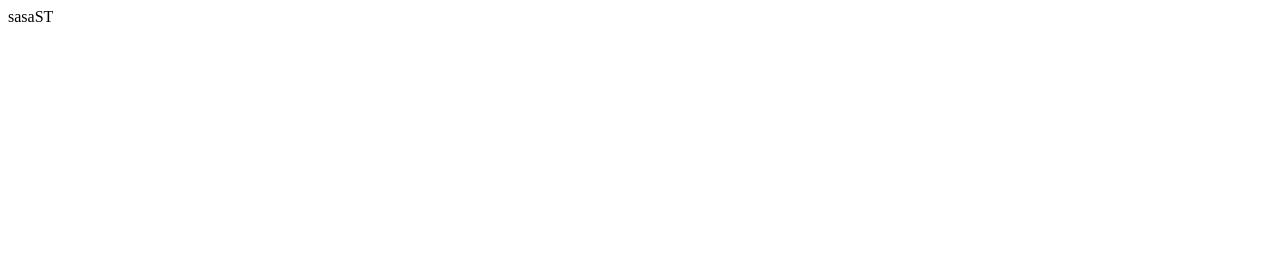
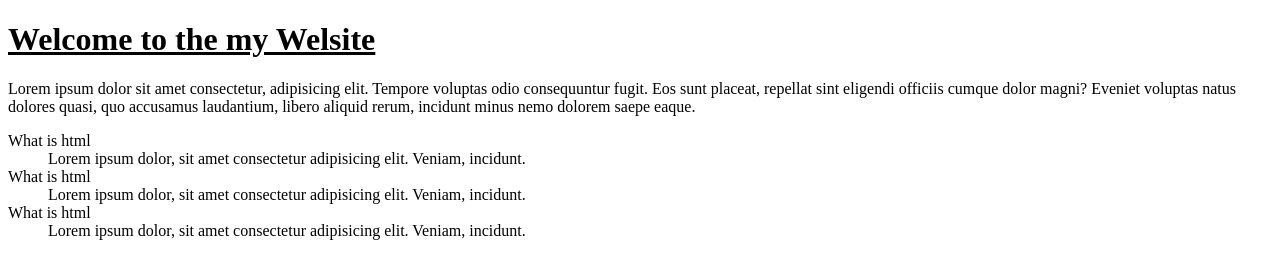
Before and after one commit to anikethnimsara/2026-09-19-IT-Day-03, a plain HTML site: page index.html in a window 1280 px wide. Drawn offline with Linux system fonts and the light colour scheme.

Commit message:
Update index.html to correct title and enhance content structure

```diff
--- a/index.html
+++ b/index.html
@@ -4,11 +4,27 @@
 <head>
     <meta charset="UTF-8">
     <meta name="viewport" content="width=device-width, initial-scale=1.0">
-    <title>Document</title>
+    <title>Day 02</title>
 </head>
 
 <body>
-    sasaST
+    <h1><u>Welcome to the my Welsite</u></h1>
+    <p>Lorem ipsum dolor sit amet consectetur, adipisicing elit. Tempore voluptas odio consequuntur fugit. Eos sunt
+        placeat, repellat sint eligendi officiis cumque dolor magni? Eveniet voluptas natus dolores quasi, quo accusamus
+        laudantium, libero aliquid rerum, incidunt minus nemo dolorem saepe eaque.</p>
+
+    <dl>
+        <dt>What is html</dt>
+        <dd>Lorem ipsum dolor, sit amet consectetur adipisicing elit. Veniam, incidunt.</dd>
+        <dt>What is html</dt>
+        <dd>Lorem ipsum dolor, sit amet consectetur adipisicing elit. Veniam, incidunt.</dd>
+        <dt>What is html</dt>
+        <dd>Lorem ipsum dolor, sit amet consectetur adipisicing elit. Veniam, incidunt.</dd>
+    </dl>
+
+    <ol>
+
+    </ol>
 </body>
 
 </html>
```
